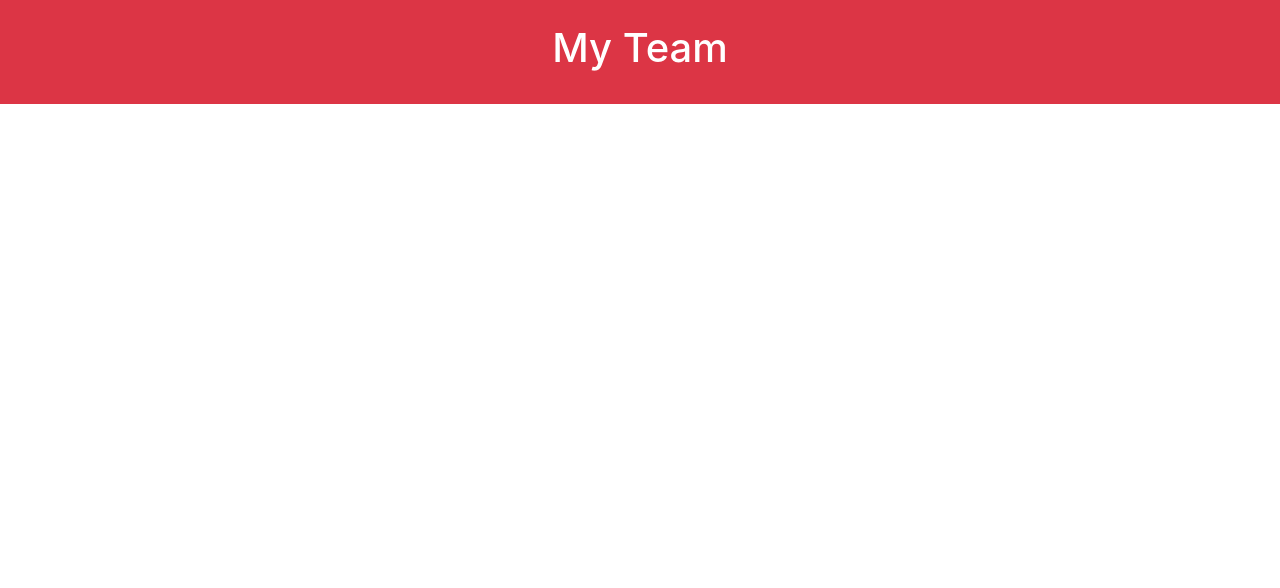
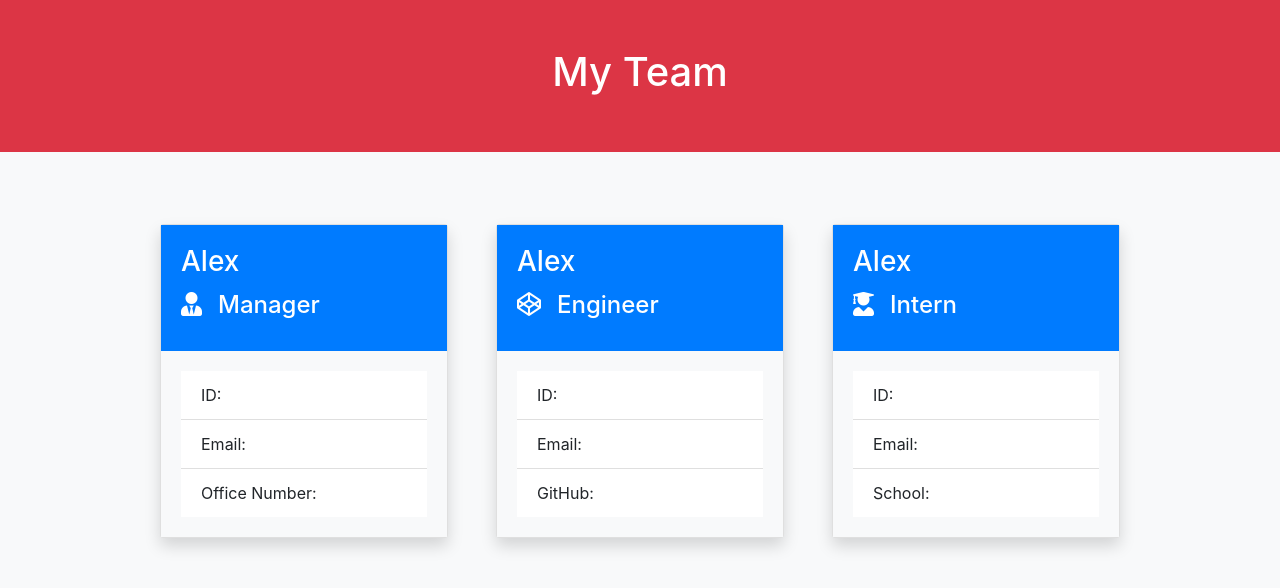
Before and after one commit to Alexva397/team-profile-generator, a website: page src/index.html in a window 1280 px wide. Drawn offline with nearby package versions, Linux system fonts and the light colour scheme.

Commit message:
updated to html template page w/ cards

```diff
--- a/src/index.html
+++ b/src/index.html
@@ -5,16 +5,57 @@
     <meta http-equiv="X-UA-Compatible" content="IE=edge">
     <meta name="viewport" content="width=device-width, initial-scale=1.0">
     <link rel="stylesheet" href="https://stackpath.bootstrapcdn.com/bootstrap/4.5.2/css/bootstrap.min.css">
+    <link rel="stylesheet" href="https://cdnjs.cloudflare.com/ajax/libs/font-awesome/5.11.2/css/all.min.css">
     <title>MY Team</title>
 </head>
-<body>
+<body class="bg-light">
     <div class="container-fluid">
         <div class="row justify-content-center align-items-center bg-danger text-white">
-            <h1 class="p-4">My Team</h1>
+            <h1 class="p-5">My Team</h1>
         </div>
     </div>
     <div class="container-fluid p-5">
-
+        <div class="row justify-content-center">
+            <div class="card m-4 shadow bg-body rounded" style="width: 18rem;">
+                <div class="card-body bg-primary text-white">
+                    <h3 class="card-title">Alex</h3>
+                    <h4 class="card-title"><i class="fas fa-user-tie mr-3"></i>Manager</h4>
+                </div>
+                <div class="card-body bg-light">
+                    <ul class="list-group list-group-flush">
+                        <li class="list-group-item">ID:</li>
+                        <li class="list-group-item">Email:</li>
+                        <li class="list-group-item">Office Number:</li>
+                    </ul>
+                </div>
+            </div>
+            <div class="card m-4 shadow bg-body rounded" style="width: 18rem;">
+                <div class="card-body bg-primary text-white">
+                    <h3 class="card-title">Alex</h3>
+                    <h4 class="card-title"><i class="fab fa-codepen mr-3"></i>Engineer</h4>
+                </div>
+                <div class="card-body bg-light">
+                    <ul class="list-group list-group-flush">
+                        <li class="list-group-item">ID:</li>
+                        <li class="list-group-item">Email:</li>
+                        <li class="list-group-item">GitHub:</li>
+                    </ul>
+                </div>
+            </div>
+            <div class="card m-4 shadow bg-body rounded" style="width: 18rem;">
+                <div class="card-body bg-primary text-white">
+                    <h3 class="card-title">Alex</h3>
+                    <h4 class="card-title"><i class="fas fa-user-graduate mr-3"></i>Intern</h4>
+                </div>
+                <div class="card-body bg-light">
+                    <ul class="list-group list-group-flush">
+                        <li class="list-group-item">ID:</li>
+                        <li class="list-group-item">Email:</li>
+                        <li class="list-group-item">School:</li>
+                    </ul>
+                </div>
+            </div>
+        </div>
     </div>
 </body>
 </html>
```
Also changed, not shown: index.js (+8 -5 lines), src/page-template.js (added).
